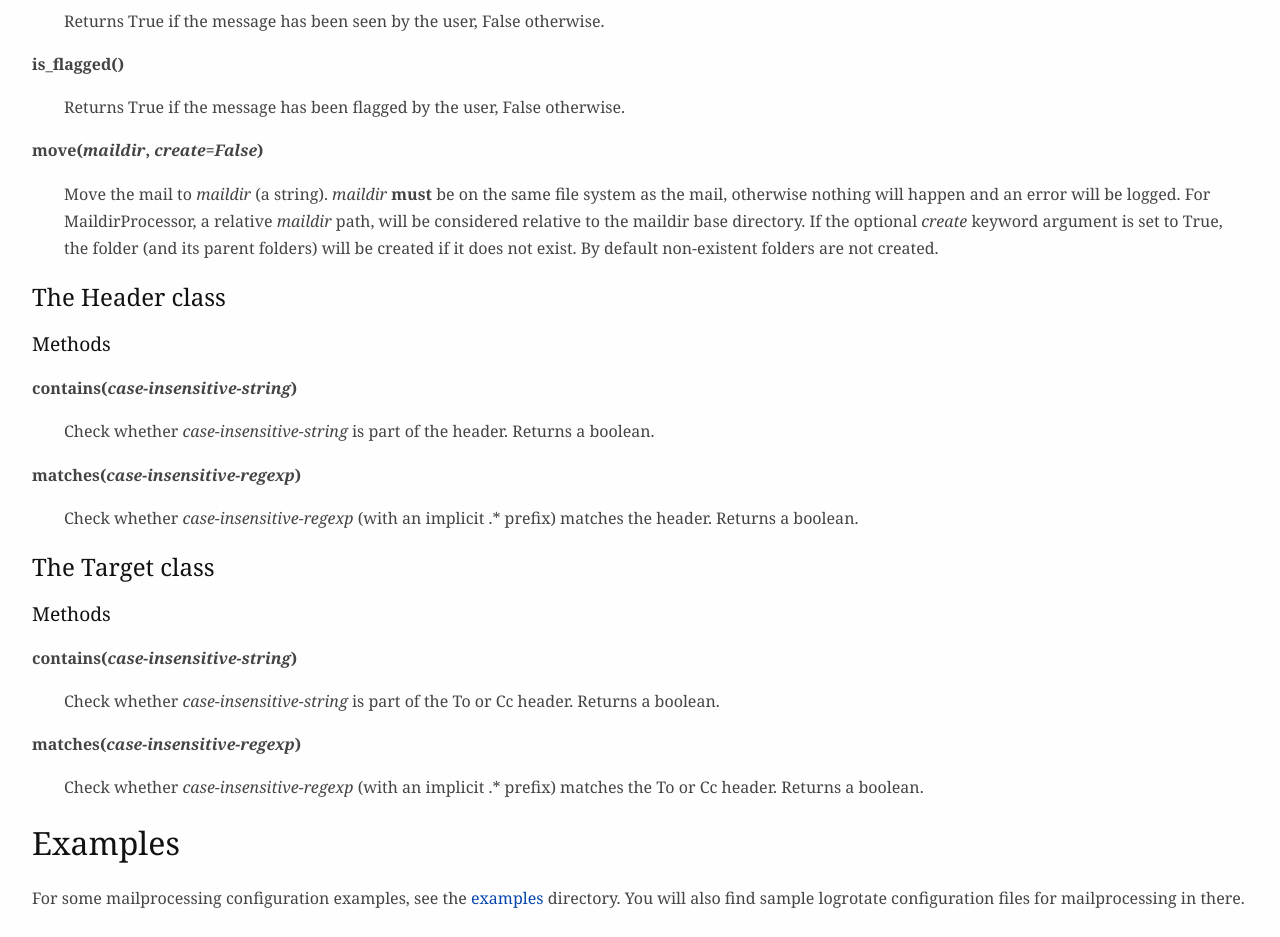
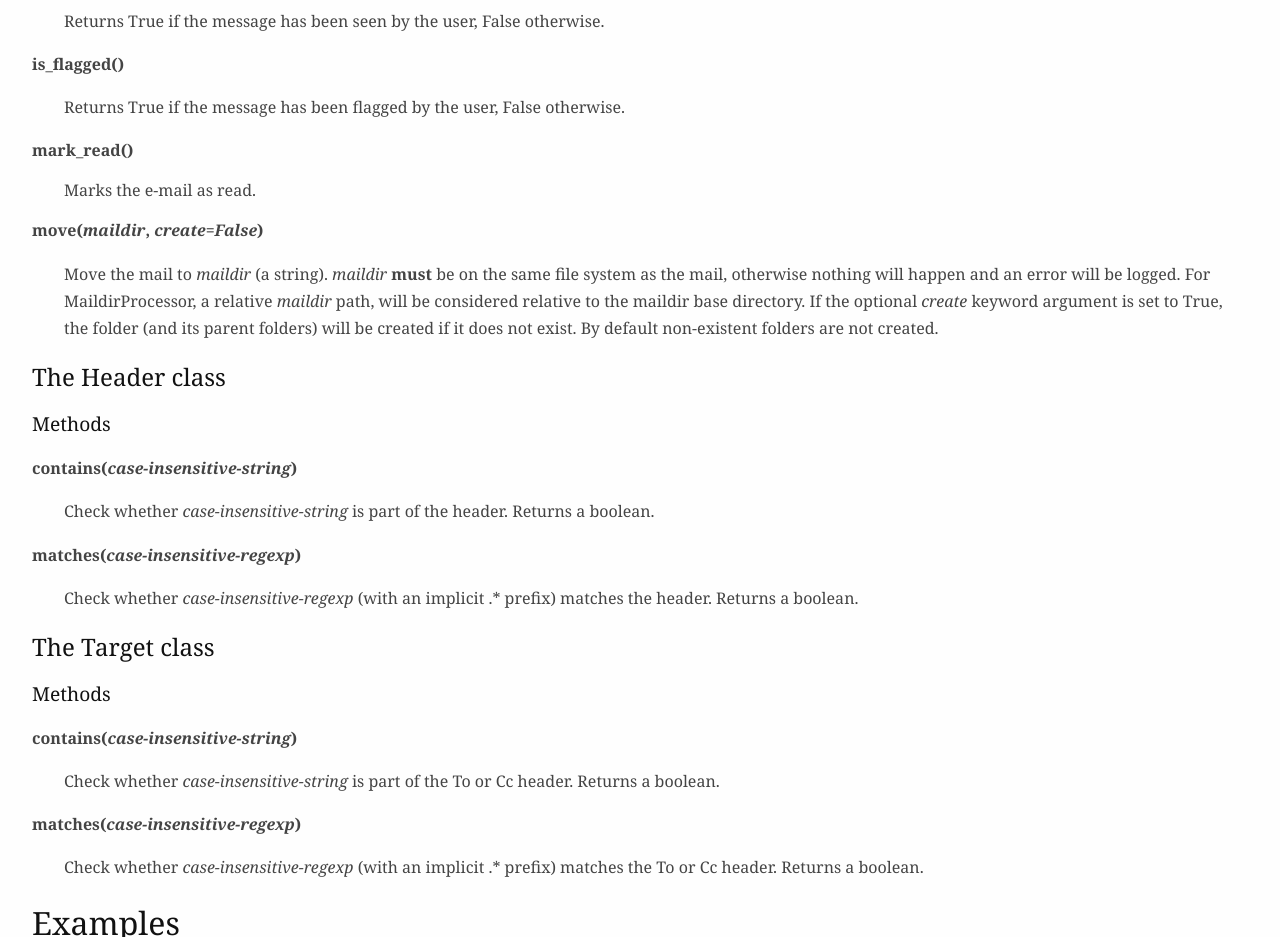
Before and after one commit to mailprocessing/mailprocessing, a plain HTML site: page docs/reference.html in a window 1280 px wide. Shown: the part 7000-7937 px from the top of the page. Drawn offline with Linux system fonts and the light colour scheme.

Commit message:
mark mail as read: added documentation
This patch adds documentation about the feature to the reference.

```diff
--- a/docs/reference.html
+++ b/docs/reference.html
@@ -213,6 +213,8 @@
 <dt>is_flagged()</dt>
 <dd><p>Returns True if the message has been flagged by the user, False otherwise.</p>
 </dd>
+<dt>mark_read()<dt>
+<dd>Marks the e-mail as read.</dd>
 <dt>move(<em>maildir</em>, <em>create=False</em>)</dt>
 <dd><p>Move the mail to <em>maildir</em> (a string). <em>maildir</em> <strong>must</strong> be on the same file system as the mail, otherwise nothing will happen and an error will be logged. For MaildirProcessor, a relative <em>maildir</em> path, will be considered relative to the maildir base directory. If the optional <em>create</em> keyword argument is set to True, the folder (and its parent folders) will be created if it does not exist. By default non-existent folders are not created.</p>
 </dd>
```
